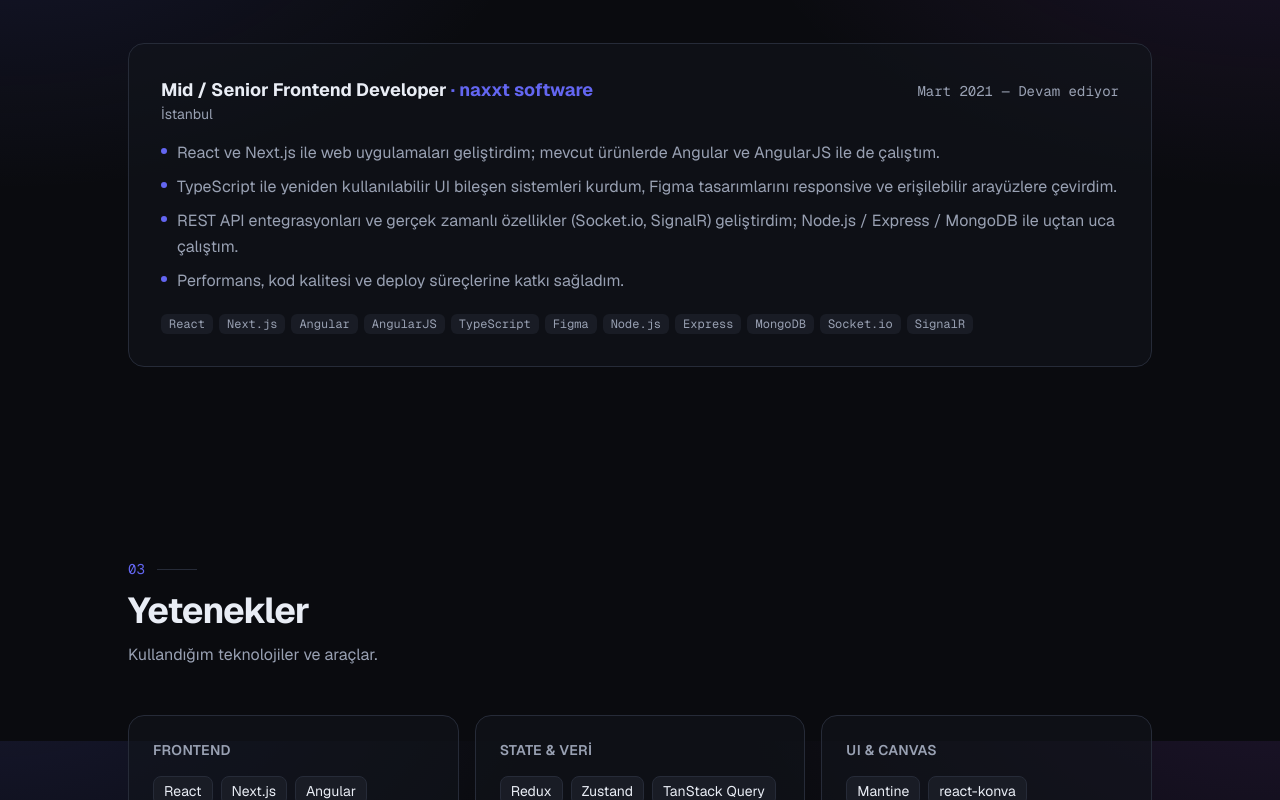
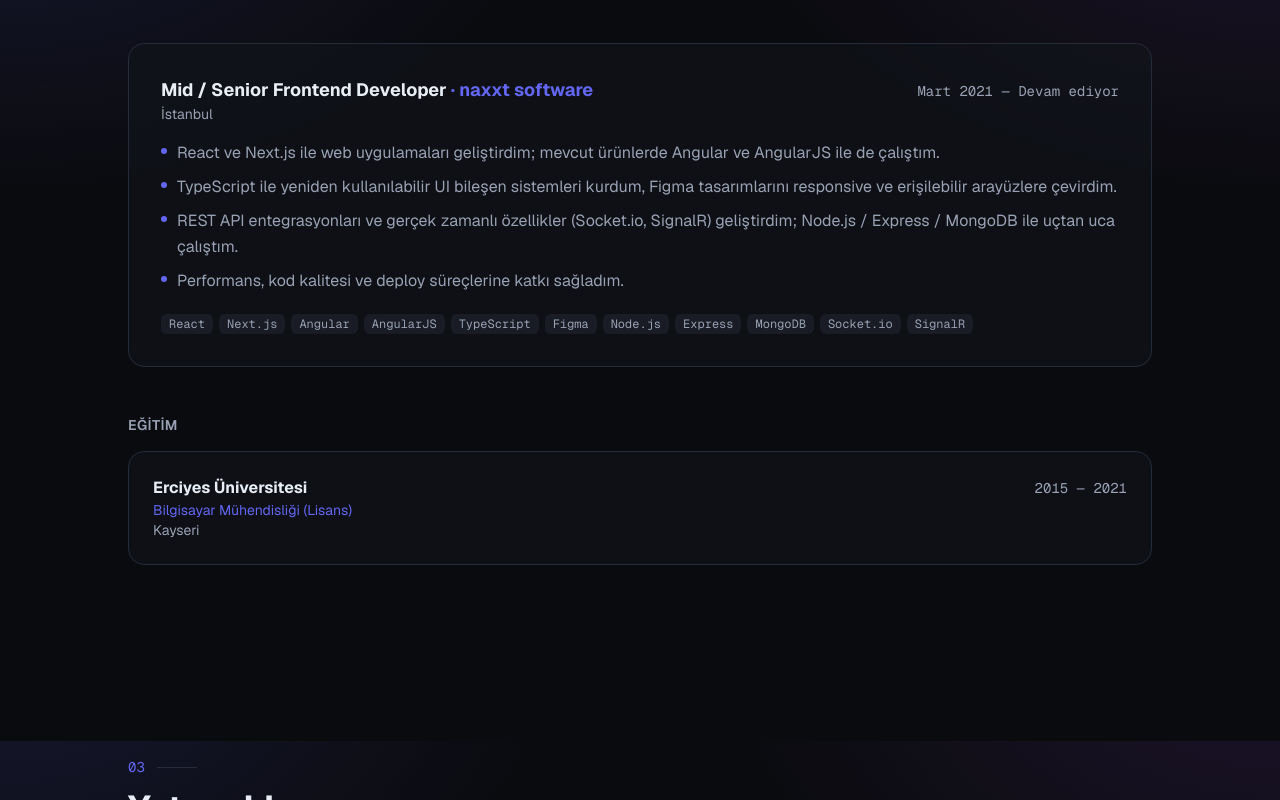
Before and after one commit to mfakyol/portfolio, a Next.js app: page / in a window 1280 px wide. Shown: the part 1659-2459 px from the top of the page. Built offline with nearby package versions, Linux system fonts and the light colour scheme.

Commit message:
Add Education (Erciyes University, Computer Engineering 2015–2021)

```diff
--- a/components/Experience.tsx
+++ b/components/Experience.tsx
@@ -1,7 +1,7 @@
 "use client";
 
 import { useI18n } from "@/lib/i18n";
-import { EXPERIENCE } from "@/data/content";
+import { EXPERIENCE, EDUCATION } from "@/data/content";
 import { SectionHeading } from "./SectionHeading";
 import { Reveal } from "./Reveal";
 
@@ -59,6 +59,27 @@ export function Experience() {
             </Reveal>
           ))}
         </div>
+
+        <Reveal delay={0.05}>
+          <h3 className="mb-4 mt-12 text-sm font-semibold uppercase tracking-wide text-muted">
+            {t("experience.education")}
+          </h3>
+          <div className="space-y-4">
+            {EDUCATION.map((e) => (
+              <div
+                key={e.school}
+                className="flex flex-wrap items-baseline justify-between gap-x-4 gap-y-1 rounded-2xl border border-border bg-surface/60 p-6"
+              >
+                <div>
+                  <h4 className="font-bold">{e.school}</h4>
+                  <p className="text-sm text-accent">{e.degree[locale]}</p>
+                  <p className="text-sm text-muted">{e.location}</p>
+                </div>
+                <span className="font-mono text-sm text-muted">{e.period}</span>
+              </div>
+            ))}
+          </div>
+        </Reveal>
       </div>
     </section>
   );
--- a/data/content.ts
+++ b/data/content.ts
@@ -220,6 +220,26 @@ export const EXPERIENCE: Experience[] = [
   },
 ];
 
+// ---- Education ----
+export interface Education {
+  school: string;
+  degree: Record<Locale, string>;
+  period: string;
+  location: string;
+}
+
+export const EDUCATION: Education[] = [
+  {
+    school: "Erciyes Üniversitesi",
+    degree: {
+      tr: "Bilgisayar Mühendisliği (Lisans)",
+      en: "Computer Engineering (BSc)",
+    },
+    period: "2015 — 2021",
+    location: "Kayseri",
+  },
+];
+
 // ---- UI strings ----
 export const UI: Record<Locale, Record<string, string>> = {
   tr: {
@@ -236,6 +256,7 @@ export const UI: Record<Locale, Record<string, string>> = {
     "about.p2": "Full-stack tarafında Node.js, Express, MongoDB ve Socket.io ile uçtan uca ürünler geliştirip Docker + nginx ile kendi sunucuma deploy ediyorum. Aşağıdaki projelerin tamamı canlıda ve kendi altyapımda çalışıyor.",
     "experience.title": "Deneyim",
     "experience.sub": "Profesyonel çalışma geçmişim.",
+    "experience.education": "Eğitim",
     "skills.title": "Yetenekler",
     "skills.sub": "Kullandığım teknolojiler ve araçlar.",
     "projects.title": "Projeler",
@@ -262,6 +283,7 @@ export const UI: Record<Locale, Record<string, string>> = {
     "about.p2": "On the full-stack side I build end-to-end products with Node.js, Express, MongoDB and Socket.io, then ship them to my own server with Docker + nginx. Every project below is live and running on my own infrastructure.",
     "experience.title": "Experience",
     "experience.sub": "My professional work history.",
+    "experience.education": "Education",
     "skills.title": "Skills",
     "skills.sub": "Technologies and tools I work with.",
     "projects.title": "Projects",
```
